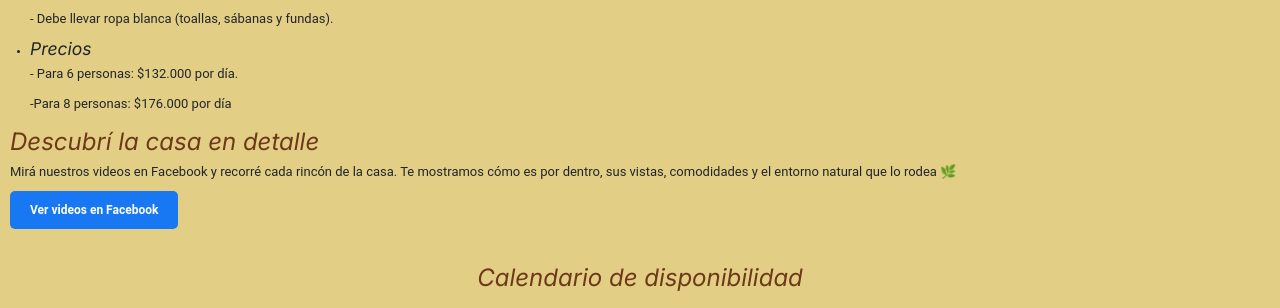
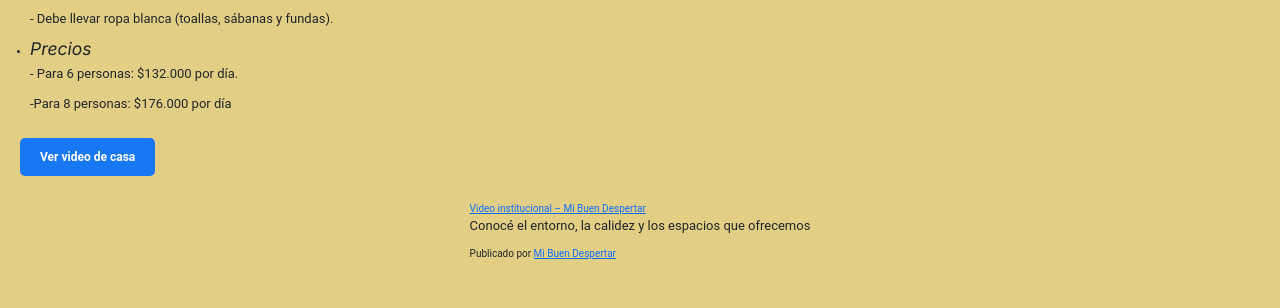
Before and after one commit to Enzoprogramerr/mi-buen-despertar, a React (Vite) app: page /casa in a window 1280 px wide. Shown: the part 2140-2448 px from the top of the page. Built offline with nearby package versions, Linux system fonts and the light colour scheme; grey boxes are pictures that could not be loaded.

Commit message:
algunos cambios

```diff
--- a/src/Styles.css
+++ b/src/Styles.css
@@ -718,6 +718,15 @@ section {
   box-shadow: inset 0 2px 4px rgba(0, 0, 0, 0.2);
 }
 
+.send_button.hiden {
+  display: none;
+}
+
+.video-wrapper > .fb-video {
+  display: flex;
+  justify-content: center;
+}
+
 @media screen and (min-width: 768px) {
   .navbar-button {
     display: none;
@@ -905,6 +914,7 @@ section {
   TODO-6 armar pdf de condiciones.
   TODO.8 Agregar redireccion de TODOS LOS videos.
   TODO-9 OPCION COLOR DE PAGINA #e7ab85
+  TODO-10 Crear boton y abra video (aplicar lo mismo que en el componente reserva).
   */
 }
 
--- a/src/components/Casa.tsx
+++ b/src/components/Casa.tsx
@@ -6,6 +6,7 @@ import "../Styles.css";
 import CalendarGoogle from "./CalendarGoogle";
 import Reserva from "./Reserva";
 import { Link } from "react-router-dom";
+import VideoFacebook from "./VideoFacebook";
 
 const serviciosCasa = [
   {
@@ -230,19 +231,15 @@ export function Casa({ menu }: CasaProps) {
             </ul>
           </section>
           <section className="video_facebook">
-            <h2 className="title-duplex">Descubrí la casa en detalle</h2>
-            <p className="description-duplex">
-              Mirá nuestros videos en Facebook y recorré cada rincón de la casa.
-              Te mostramos cómo es por dentro, sus vistas, comodidades y el
-              entorno natural que lo rodea 🌿
-            </p>
-            <a
-              href="https://www.facebook.com/share/v/17SSaakCb3/"
-              target="_blank"
-              className="btn-facebook"
+            <button
+              className={`send_button ${isOpen ? "hiden" : ""}`}
+              onClick={() => {
+                setOpen(!isOpen);
+              }}
             >
-              Ver videos en Facebook
-            </a>
+              Ver video de casa
+            </button>
+            <VideoFacebook></VideoFacebook>
           </section>
           <section className="calendar-container">
             <h2>Calendario de disponibilidad</h2>
--- /dev/null
+++ b/src/components/VideoFacebook.tsx
@@ -0,0 +1,69 @@
+import { useEffect } from "react";
+
+declare global {
+  interface Window {
+    FB: {
+      XFBML: {
+        parse: () => void;
+      };
+    };
+    fbAsyncInit: () => void;
+  }
+}
+
+export default function FacebookVideo() {
+  useEffect(() => {
+    // Definir fbAsyncInit sin appId
+    window.fbAsyncInit = function () {
+      // Solo parseo, sin init
+      if (window.FB && window.FB.XFBML) {
+        window.FB.XFBML.parse();
+      }
+    };
+
+    // Cargar el SDK si no está presente
+    if (!document.getElementById("facebook-jssdk")) {
+      const script = document.createElement("script");
+      script.id = "facebook-jssdk";
+      script.src =
+        "https://connect.facebook.net/en_US/sdk.js#xfbml=1&version=v24.0";
+      script.async = true;
+      script.defer = true;
+      script.crossOrigin = "anonymous";
+      document.body.appendChild(script);
+    } else {
+      // Si ya está cargado, parsear directamente
+      if (window.FB && window.FB.XFBML) {
+        window.FB.XFBML.parse();
+      }
+    }
+  }, []);
+
+  return (
+    <section className="video_contain">
+      <div id="fb-root"></div>
+      <div className="video-wrapper">
+        <div
+          className="fb-video"
+          data-href="https://www.facebook.com/100063737036623/videos/786505419952543/"
+          data-width="400px"
+          data-allowfullscreen="true"
+          data-autoplay="false"
+          data-lazy="true"
+          data-show-captions="true"
+        >
+          <div className="fb-xfbml-parse-ignore">
+            <blockquote cite="https://www.facebook.com/100063737036623/videos/786505419952543/">
+              <a href="https://www.facebook.com/100063737036623/videos/786505419952543/">
+                Video institucional – Mi Buen Despertar
+              </a>
+              <p>Conocé el entorno, la calidez y los espacios que ofrecemos</p>
+              Publicado por{" "}
+              <a href="https://www.facebook.com/facebook/">Mi Buen Despertar</a>
+            </blockquote>
+          </div>
+        </div>
+      </div>
+    </section>
+  );
+}
```
